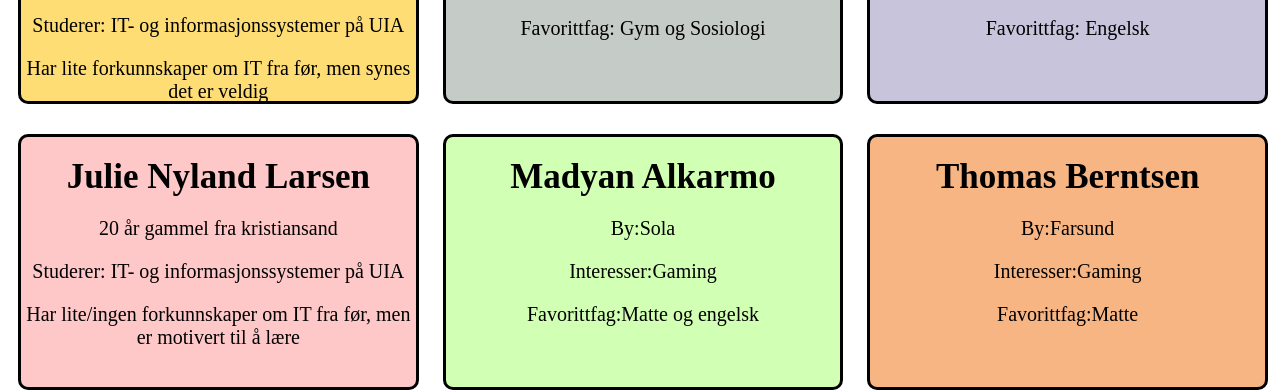
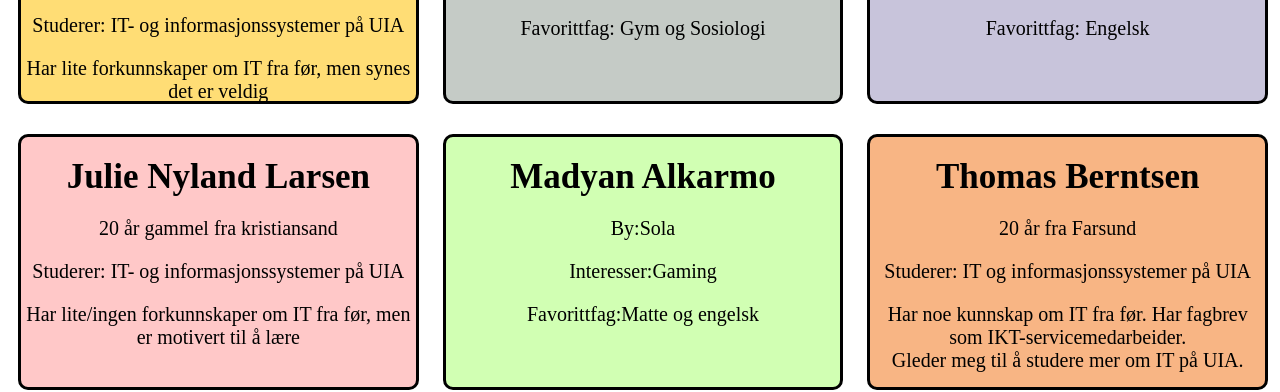
Before and after one commit to JohannessenJ/Gruppe-9A, a plain HTML site: page index.html in a window 1280 px wide. Shown: the part 567-959 px from the top of the page. Drawn offline with Linux system fonts and the light colour scheme.

Commit message:
Oppdaterte mitt visittkort. (Thomas)

```diff
--- a/index.html
+++ b/index.html
@@ -148,9 +148,9 @@ border-radius: 10px;
 
     <div class="card" id="orange">
         <p><div class="headline"> <b>Thomas Berntsen</b></div>
-        <p>By:Farsund
-        <p>Interesser:Gaming
-        <p> Favorittfag:Matte
+        <p>20 år fra Farsund
+        <p>Studerer: IT og informasjonssystemer på UIA
+        <p>Har noe kunnskap om IT fra før. Har fagbrev som IKT-servicemedarbeider. <br> Gleder meg til å studere mer om IT på UIA.
 
     </div>
 
```
